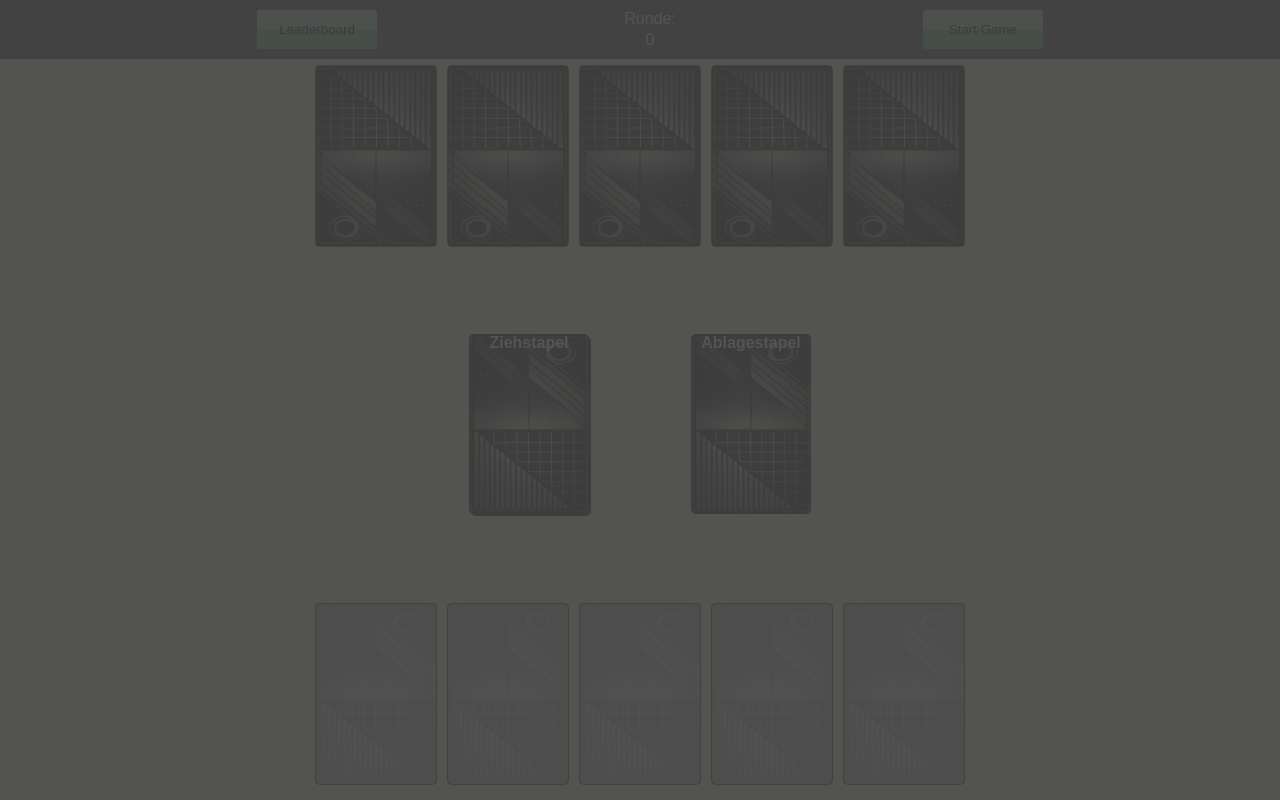
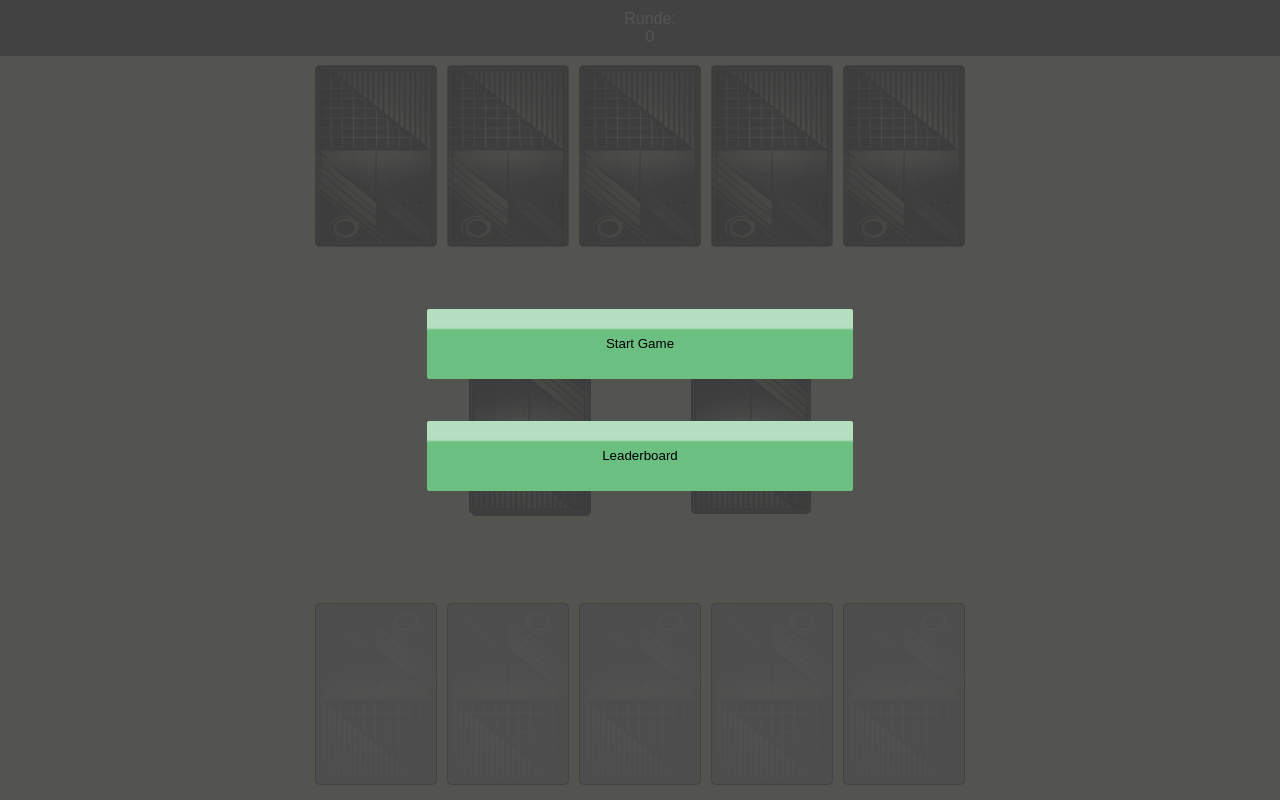
Before and after one commit to dionysm/MauMau, a plain HTML site: page index.html in a window 1280 px wide. Drawn offline with Linux system fonts and the light colour scheme.

Commit message:
Alpha Commit // Still a lot of work ----------------------------------- + implemented early dragNdrop + integrated basic modal function: splash/color pick + cleaned up some files + added startscreen modal - removed navbar buttons ----------------------------------- Still TODO: 7/8/Bube not working Missing End of Game Buggy restart Animations missing Leadearboard missing

```diff
--- a/css/cardgame.css
+++ b/css/cardgame.css
@@ -161,7 +161,10 @@ z-index: 100;
 }
 
 
-#modal{
+#modal {
+  display: grid;
+  grid-template-columns: 1fr 1fr 1fr;
+  grid-template-rows: 1fr 1fr 1fr;
   position: absolute;
   width: 100%;
   height: 100%;
@@ -169,8 +172,28 @@ z-index: 100;
   z-index: 1000;
 }
 
+.modal-center {
+  grid-column: 2;
+  grid-row: 2;
+  display: flex;
+  flex-direction: column;
+  justify-content: space-evenly;
+  align-items: center;
+  width: 100%;
+  height: 100%;
+}
+
+.modal-center button {
+  width: 100%;
+  height: 26%;
+  max-height: none;
+  max-width: none;
+}
 
 
+.hidden {
+  display: none !important;
+}
 /* FÄCHERE KARTEN AUF
 .player-hand .card:nth-child(1) {
   transform: rotate(-15deg) translateY(-20px) translateX(55px);
--- a/index.html
+++ b/index.html
@@ -7,7 +7,7 @@
   <link rel="stylesheet" href="css/cardgame.css">
 </head>
 <body>
-<div class="nav"><div class="subNav"><button id="LeaderBoard">Leaderboard</button></div><div class="subNav">Runde: <span id="round">0</span></div><div class="subNav"><button id="startGame" onclick="startGame()">Start Game</button></div></div>
+<div class="nav"><div class="subNav"></div><div class="subNav">Runde: <span id="round">0</span></div><div class="subNav"></div></div>
 <div class="game-container">
   <div id="opponentHand" class="opponent-hand">
     <div class="card opponentCard"></div>
@@ -31,7 +31,13 @@
     <div class="card" onclick="playerTurn(this)"></div>
   </div>
 </div>
-<div id="modal"></div>
+<div id="modal">
+    <div class="modal-center">
+      <button id="startGame" onclick="startGame()">Start Game</button>
+      <button id="1LeaderBoard">Leaderboard</button>
+    </div>
+</div>
+
 </body>
 <script src="js/cardgame.js"></script>
 </html>
--- a/js/cardgame.js
+++ b/js/cardgame.js
@@ -89,6 +89,7 @@ function dealInitialHands() {
  * Starte das Spiel: Initialisiere und mische das Deck, dann starte die erste Runde
  */
 function startGame() {
+  document.getElementById('modal').classList.toggle('hidden')
   // 🎴 Initialisiere und mische das Deck
   deck = initializeDeck();
   shuffledDeck = shuffleDeck(deck);
```
